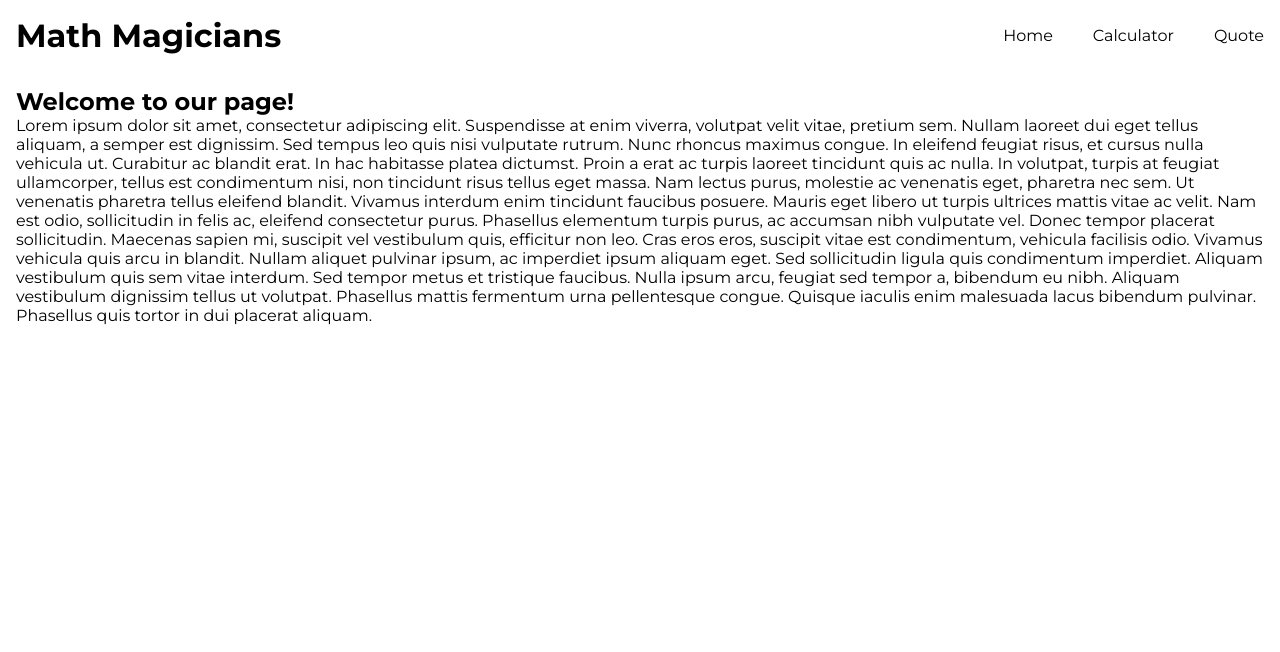
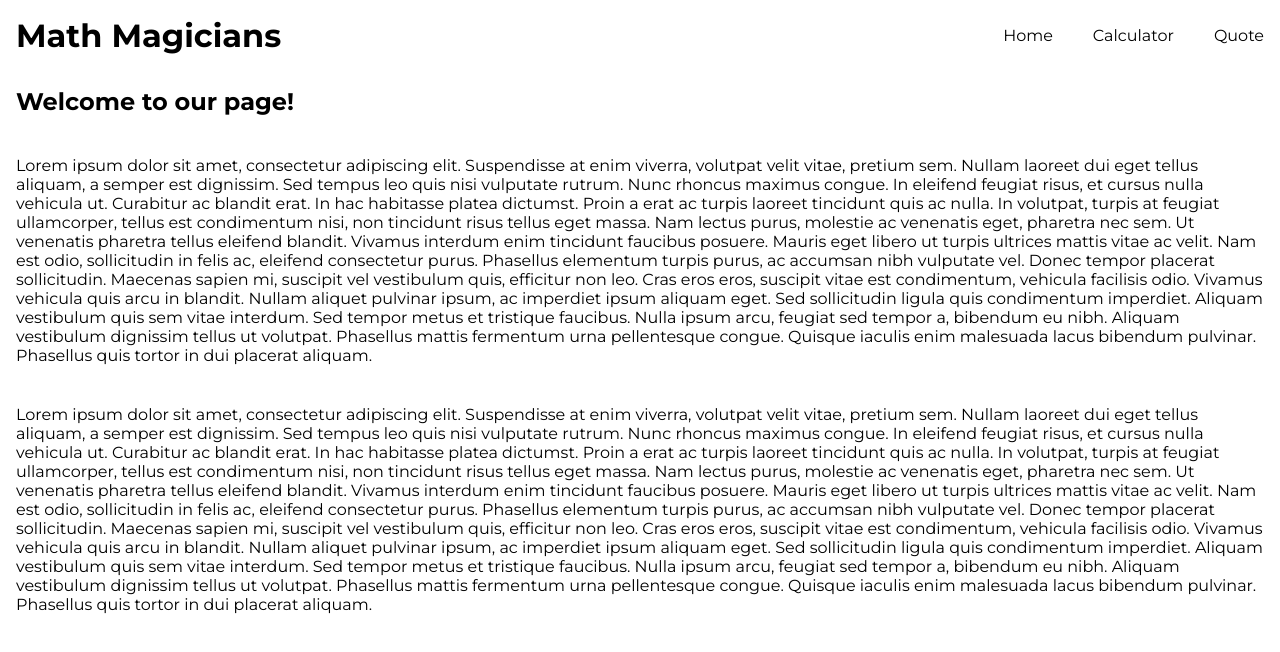
Before and after one commit to usmansbk/math-magicians, a React (Create React App) app: page / in a window 1280 px wide. Shown: the top 652 px of the page. Built offline with nearby package versions, Linux system fonts and the light colour scheme.

Commit message:
Style home

```diff
--- /dev/null
+++ b/src/components/Home.css
@@ -0,0 +1,5 @@
+.home {
+    display: flex;
+    flex-direction: column;
+    gap: 40px;
+}
--- a/src/components/Home.js
+++ b/src/components/Home.js
@@ -1,10 +1,13 @@
+import './Home.css';
+
 const CONTENT = `Lorem ipsum dolor sit amet, consectetur adipiscing elit. Suspendisse at enim viverra, volutpat velit vitae, pretium sem. Nullam laoreet dui eget tellus aliquam, a semper est dignissim. Sed tempus leo quis nisi vulputate rutrum. Nunc rhoncus maximus congue. In eleifend feugiat risus, et cursus nulla vehicula ut. Curabitur ac blandit erat. In hac habitasse platea dictumst. Proin a erat ac turpis laoreet tincidunt quis ac nulla. In volutpat, turpis at feugiat ullamcorper, tellus est condimentum nisi, non tincidunt risus tellus eget massa. Nam lectus purus, molestie ac venenatis eget, pharetra nec sem. Ut venenatis pharetra tellus eleifend blandit. Vivamus interdum enim tincidunt faucibus posuere.
 
 Mauris eget libero ut turpis ultrices mattis vitae ac velit. Nam est odio, sollicitudin in felis ac, eleifend consectetur purus. Phasellus elementum turpis purus, ac accumsan nibh vulputate vel. Donec tempor placerat sollicitudin. Maecenas sapien mi, suscipit vel vestibulum quis, efficitur non leo. Cras eros eros, suscipit vitae est condimentum, vehicula facilisis odio. Vivamus vehicula quis arcu in blandit. Nullam aliquet pulvinar ipsum, ac imperdiet ipsum aliquam eget. Sed sollicitudin ligula quis condimentum imperdiet. Aliquam vestibulum quis sem vitae interdum. Sed tempor metus et tristique faucibus. Nulla ipsum arcu, feugiat sed tempor a, bibendum eu nibh. Aliquam vestibulum dignissim tellus ut volutpat. Phasellus mattis fermentum urna pellentesque congue. Quisque iaculis enim malesuada lacus bibendum pulvinar. Phasellus quis tortor in dui placerat aliquam.`;
 
 const Home = () => (
-  <section>
+  <section className="home">
     <h1>Welcome to our page!</h1>
+    <p>{CONTENT}</p>
     <p>{CONTENT}</p>
   </section>
 );
```
